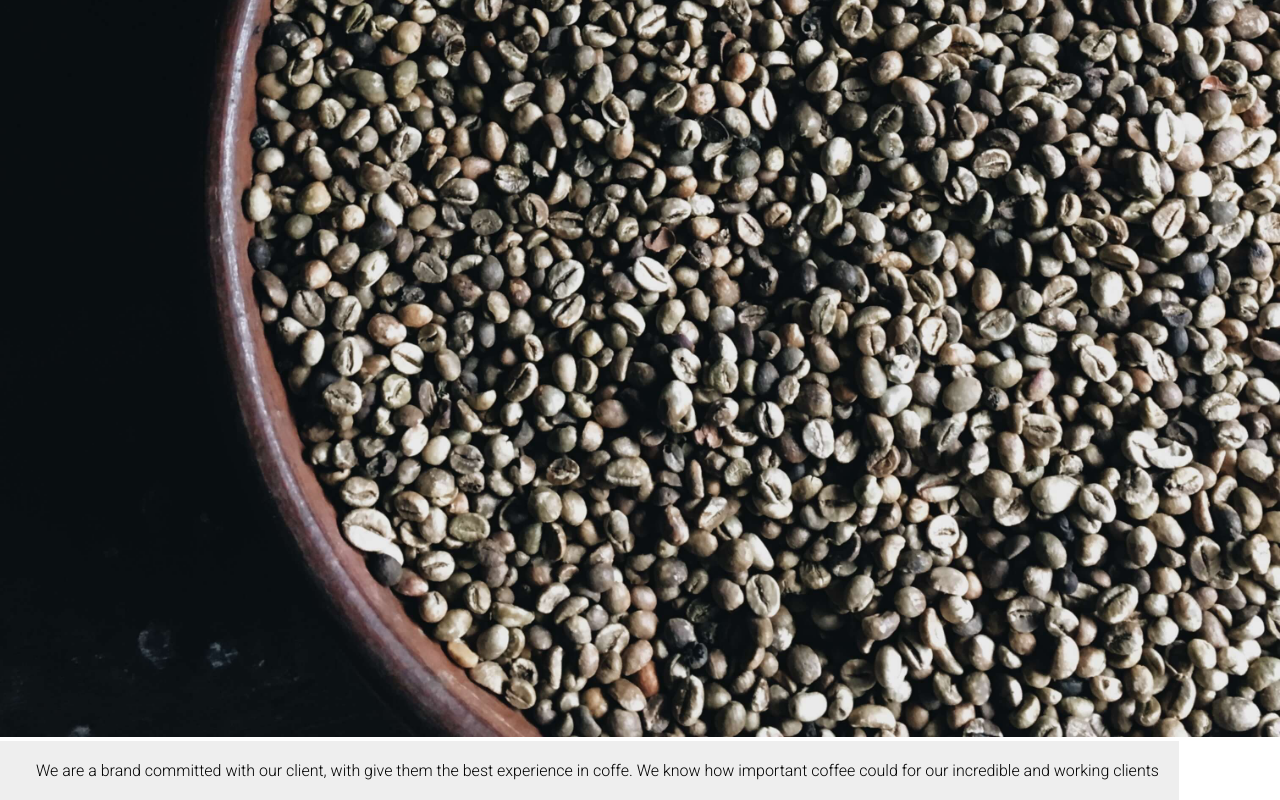
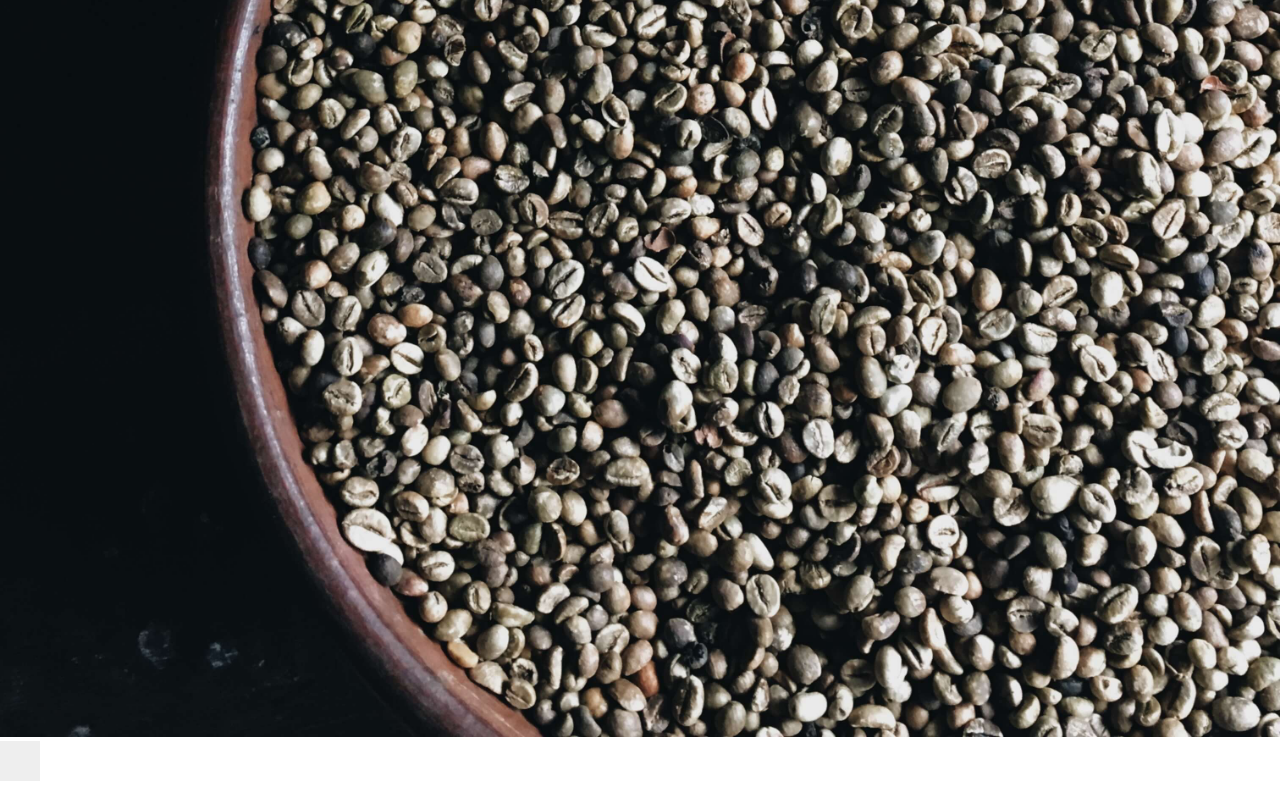
Before and after one commit to jepepper06/Angular-cofee-app, an Angular app: page / in a window 1280 px wide. Shown: the part 1052-1852 px from the top of the page. Built offline with nearby package versions, Linux system fonts and the light colour scheme.

Commit message:
We do the primary structure for the card

```diff
--- a/src/app/components/card/card.component.html
+++ b/src/app/components/card/card.component.html
@@ -1,7 +1,7 @@
 <section>
   <figure>
     <div class="img-container">
-      <img src="../../assets/images/cafe1.jpg" alt="">
+      <img [src]="img" alt="">
     </div>
     <div>
       <figcaption class="text">
--- a/src/app/components/card/card.component.ts
+++ b/src/app/components/card/card.component.ts
@@ -1,4 +1,4 @@
-import { Component, OnInit } from '@angular/core';
+import { Component, Input, OnInit } from '@angular/core';
 
 @Component({
   selector: 'app-card',
@@ -9,9 +9,10 @@ export class CardComponent implements OnInit {
 
   constructor() { }
 
-  text: string = `We are a brand committed with our client,
-   with give them the best experience in coffe. We know how
-    important coffee could for our incredible and working clients`
+  // PROPERTIES
+  @Input() text: string = '';
+
+  @Input() img: string = '../../assets/images/cafe1.jpg';
 
   ngOnInit(): void {
   }
```
